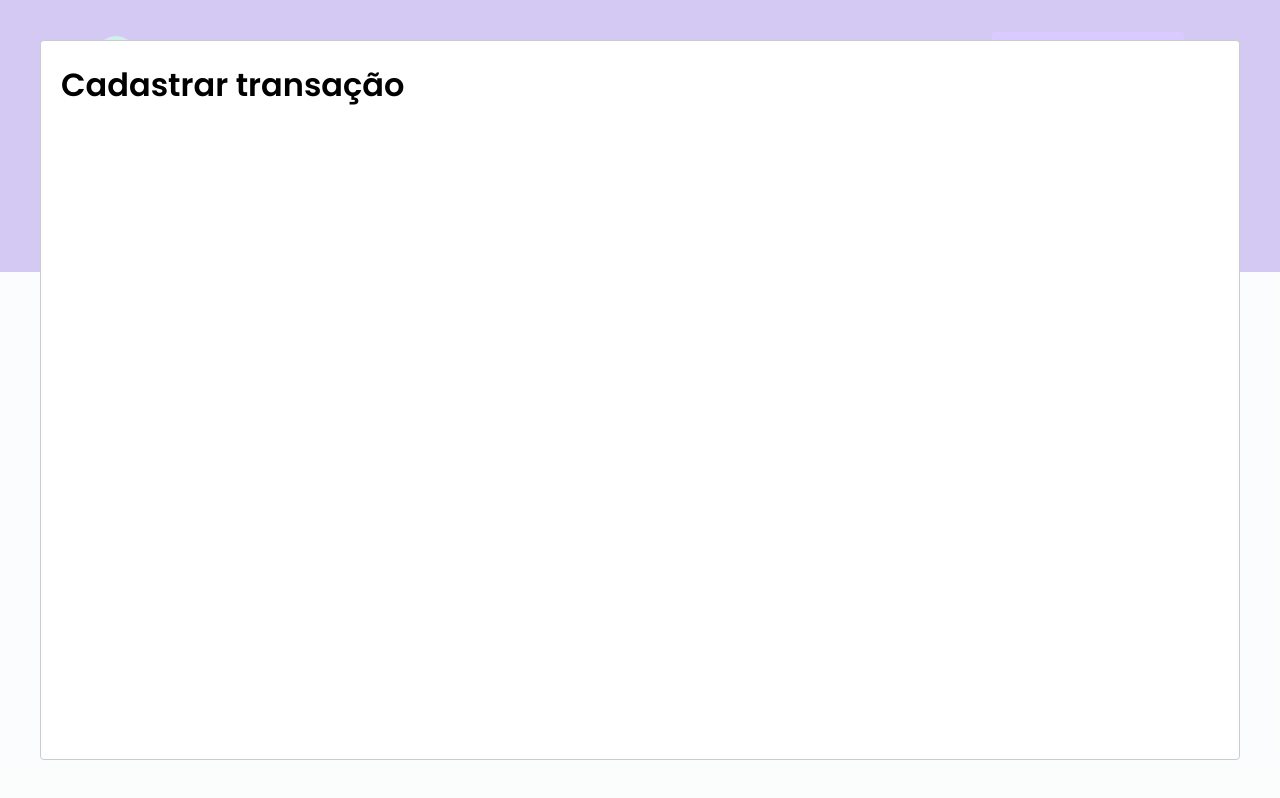
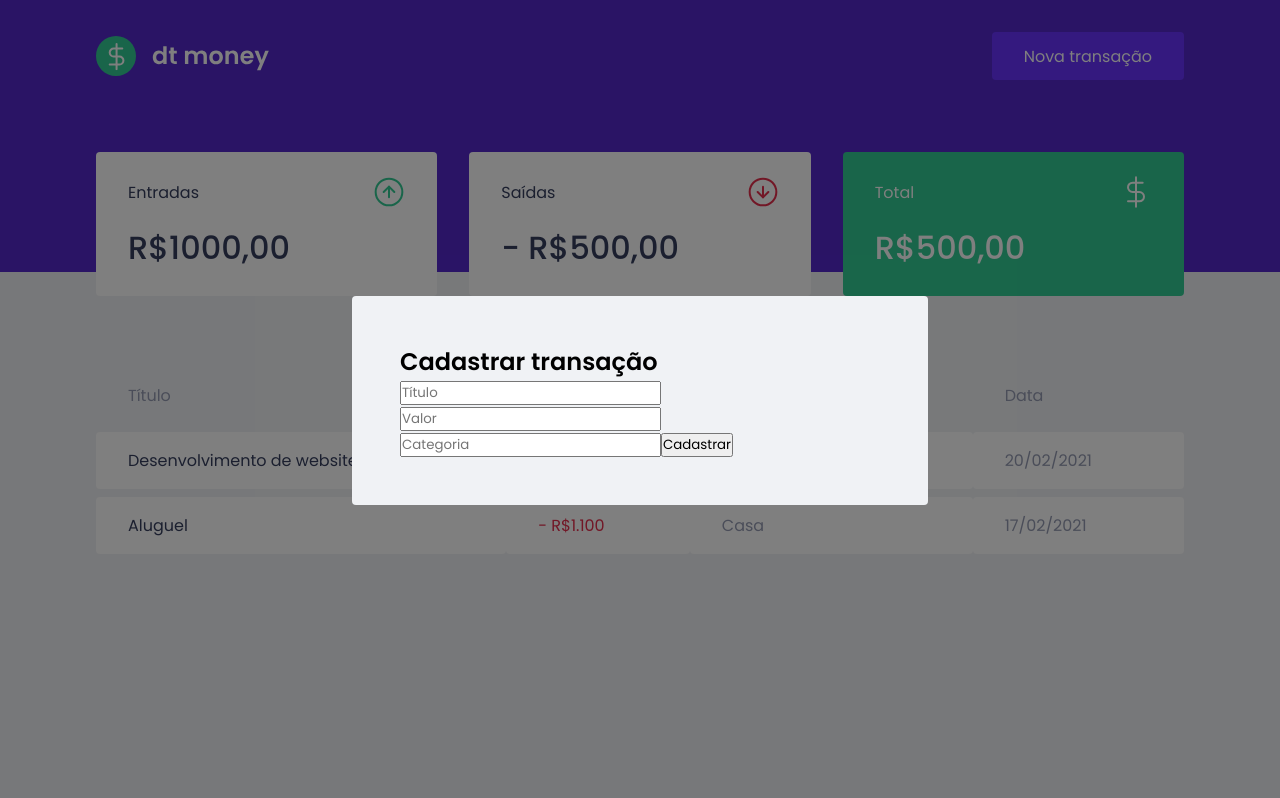
Before and after one commit to juliomchado/Ignite-02-dt-money, a React (Create React App) app: page / in a window 1280 px wide. Both pictures are taken after a click on the button "Nova transação". Built offline with nearby package versions, Linux system fonts and the light colour scheme; no server answers; what miragejs would draw is missing.

Commit message:
struct/ modal

```diff
--- a/src/App.tsx
+++ b/src/App.tsx
@@ -1,12 +1,10 @@
 import { useState } from "react";
-import Modal from "react-modal";
 import { Dashboard } from "./components/Dashboard";
 import { Header } from "./components/Header";
+import { NewTransactionModal } from "./components/NewTransactionModal";
 
 import { GlobalStyle } from "./styles/global";
 
-
-Modal.setAppElement('#root');
 
 export function App() {
 
@@ -22,14 +20,14 @@
 
   return (
     <>
-      <Header onOpenNewTransactionModal={handleOpenNewTransactionModal}/>
+      <Header onOpenNewTransactionModal={handleOpenNewTransactionModal} />
       <Dashboard />
-      <Modal
+
+      <NewTransactionModal
         isOpen={isNewTransactionModalOpen}
         onRequestClose={handleCloseNewTransactionModal}
-      >
-        <h1>Cadastrar transação</h1>
-      </Modal>
+      />
+
       <GlobalStyle />
     </>
   );
--- a/src/components/Header/index.tsx
+++ b/src/components/Header/index.tsx
@@ -1,5 +1,3 @@
-import { useState } from 'react';
-import Modal from 'react-modal';
 import logoImg from '../../assets/logo.svg';
 import { Container, Content } from './styles';
 
--- /dev/null
+++ b/src/components/NewTransactionModal/index.tsx
@@ -0,0 +1,31 @@
+import Modal from 'react-modal';
+import { Container } from './styles';
+
+interface NewModalTransactionProps {
+    isOpen: boolean;
+    onRequestClose: () => void;
+}
+
+Modal.setAppElement('#root');
+
+export function NewTransactionModal({ isOpen, onRequestClose }: NewModalTransactionProps) {
+
+    return (
+        <Modal
+            isOpen={isOpen}
+            onRequestClose={onRequestClose}
+            overlayClassName="react-modal-overlay"
+            className="react-modal-content"
+        >
+            <Container>
+                <h2>Cadastrar transação</h2>
+
+                <input placeholder="Título" />
+                <input type="number" placeholder="Valor" />
+                <input placeholder="Categoria" />
+                <button type="submit">Cadastrar</button>
+
+            </Container>
+        </Modal>
+    );
+}
--- /dev/null
+++ b/src/components/NewTransactionModal/styles.ts
@@ -0,0 +1,5 @@
+import styled from 'styled-components';
+
+export const Container = styled.form`
+
+`;
--- a/src/styles/global.ts
+++ b/src/styles/global.ts
@@ -54,4 +54,27 @@
         cursor: not-allowed;
     }
 
+    .react-modal-overlay{
+        background: rgba(0, 0, 0, 0.5);
+
+        position: fixed;
+        top: 0;
+        bottom: 0;
+        right: 0;
+        left: 0;
+
+        display: flex;
+        align-items: center;
+        justify-content: center;
+    }
+
+    .react-modal-content{
+        width: 100%;
+        max-width: 576px;
+        background: var(--background);
+        padding: 3rem;
+        position: relative;
+        border-radius: 0.25rem;
+    }
+
 `;
```
